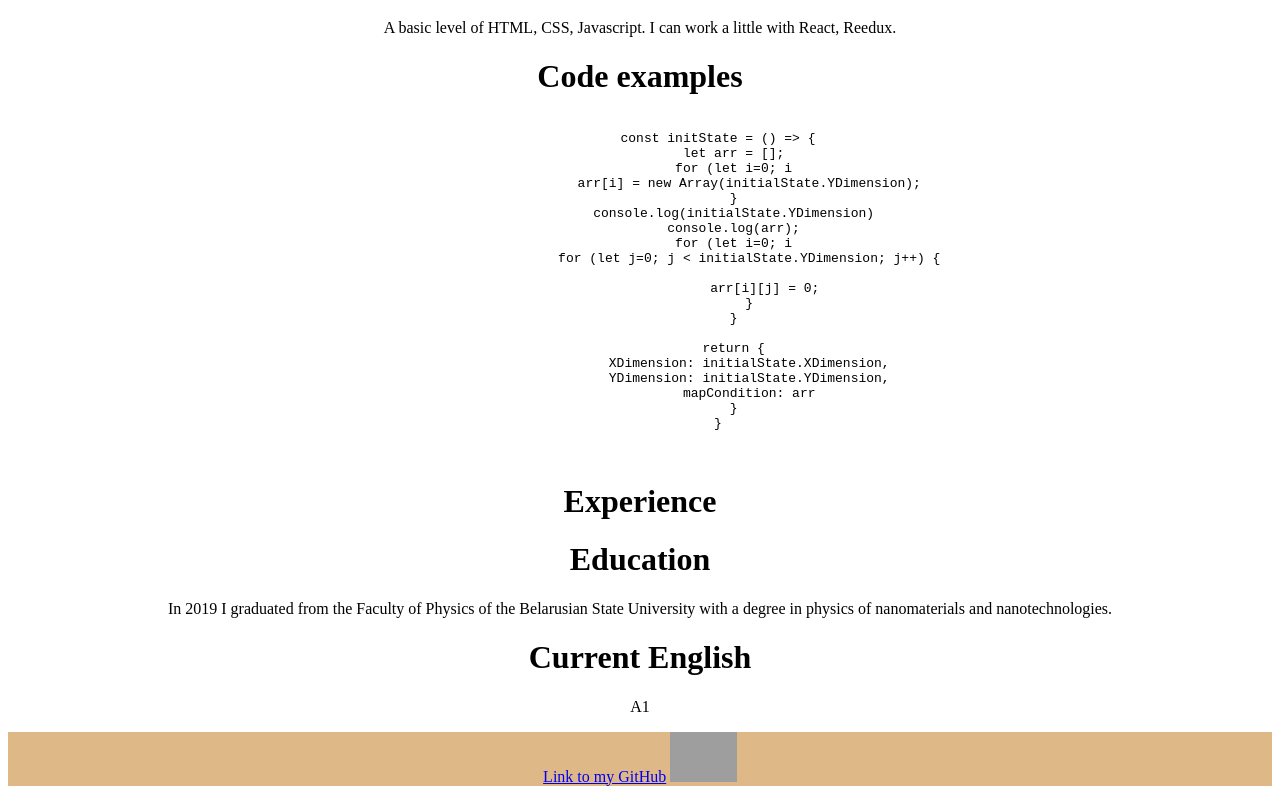
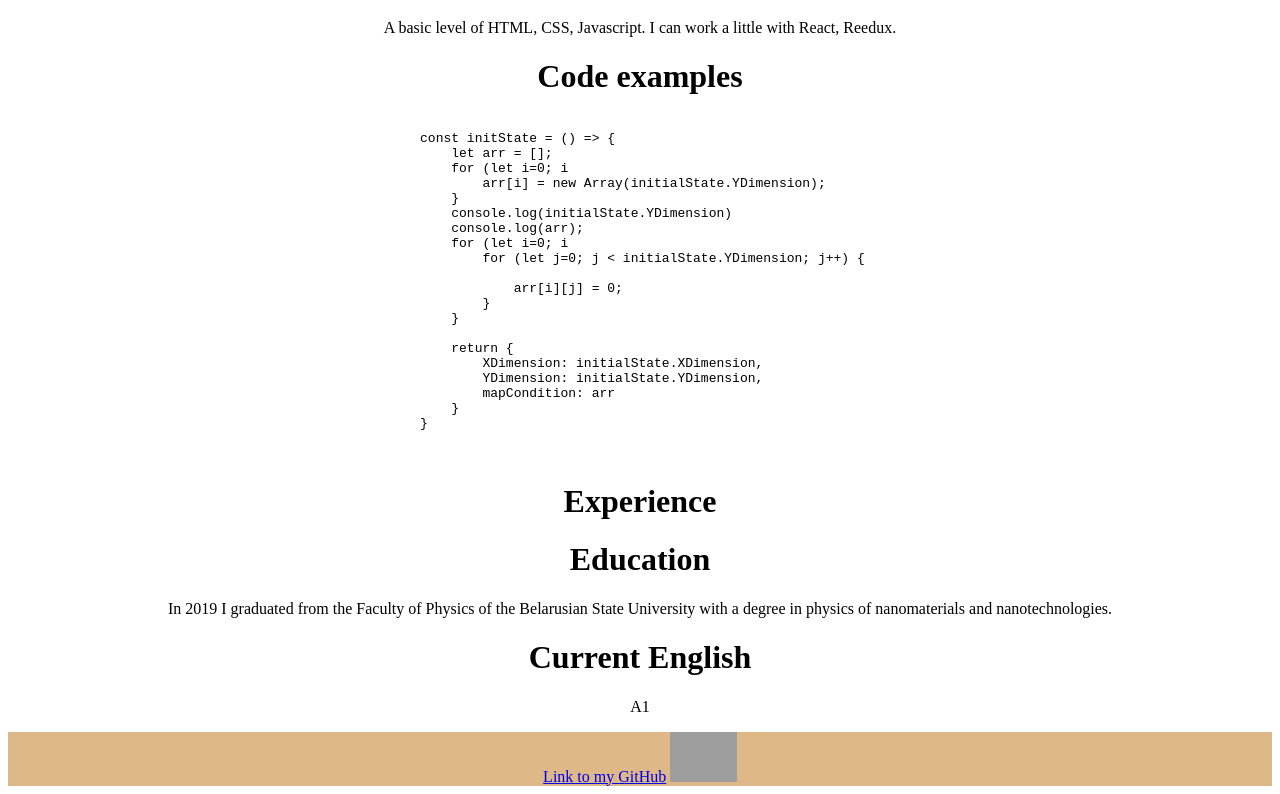
Before and after one commit to yayhen/rsschool-cv, a plain HTML site: page index.html in a window 1280 px wide. Shown: the part 792-1586 px from the top of the page. Drawn offline with Linux system fonts and the light colour scheme; grey boxes are pictures that could not be loaded.

Commit message:
feat: code style left align

```diff
--- a/styles/style.css
+++ b/styles/style.css
@@ -6,3 +6,8 @@ footer {
     text-align: center;
     background-color: burlywood;
 }
+
+pre {
+    text-align: left;
+    margin-left: 20vw;
+}
```
